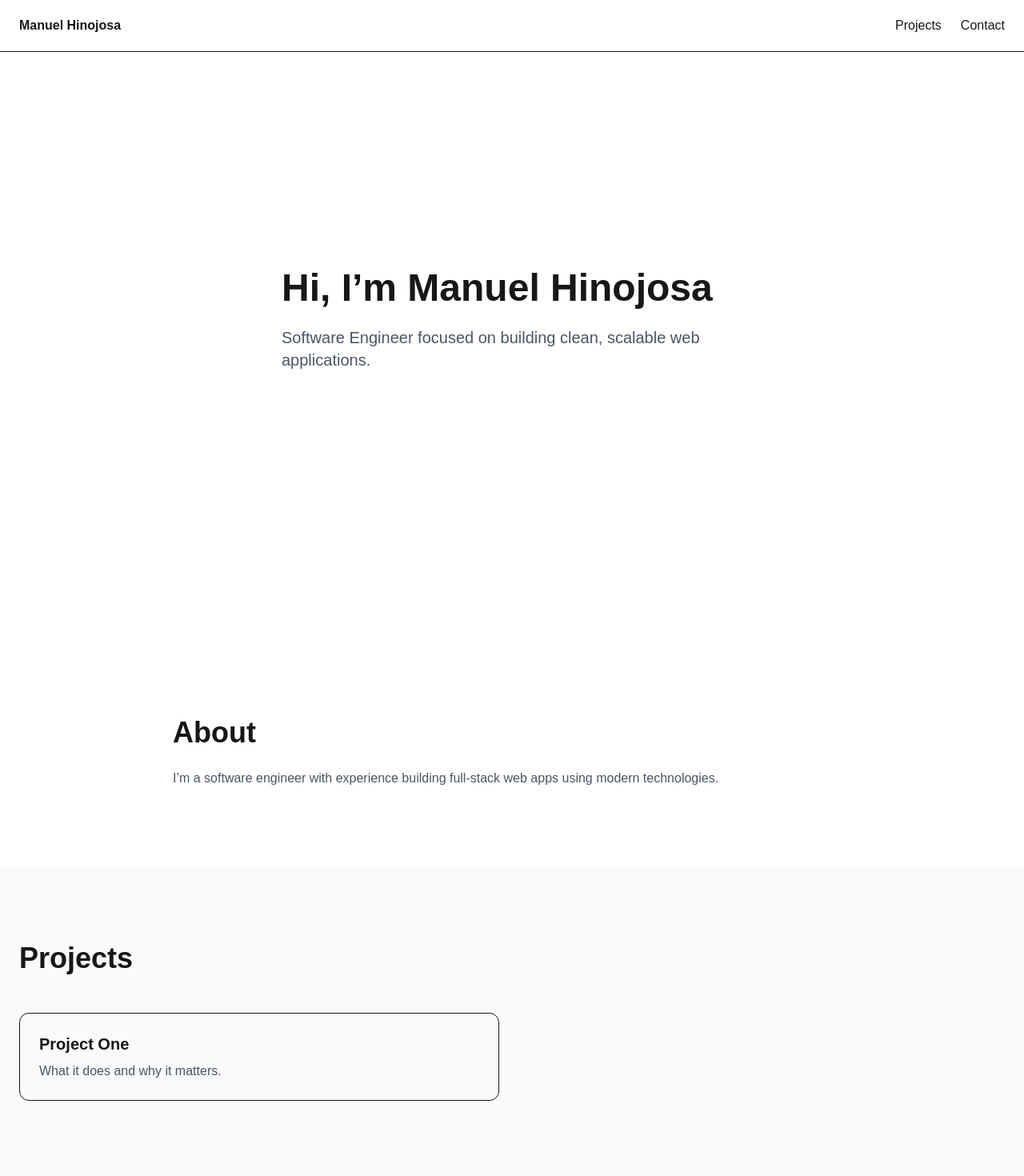
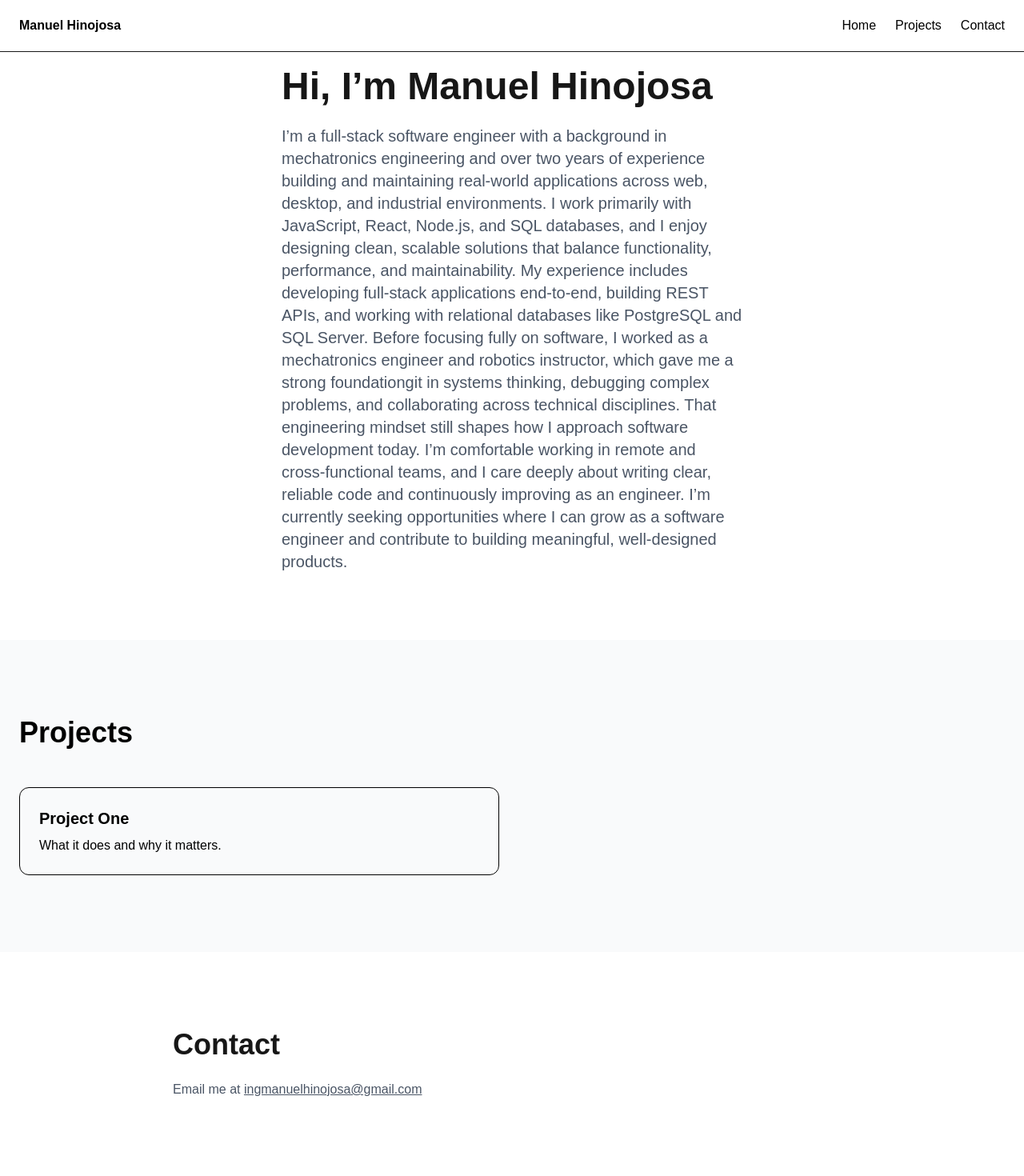
Before and after one commit to manuelfhinojosa/my-portfolio, a Next.js app: page / in a window 1280 px wide. Shown: the top 1470 px of the page at 80% size. Built offline with nearby package versions, Linux system fonts and the light colour scheme.

Commit message:
Removed About section

```diff
--- a/app/page.tsx
+++ b/app/page.tsx
@@ -1,6 +1,6 @@
 import Navbar from "@/components/Navbar";
 import Hero from "@/components/Hero";
-import About from "@/components/About";
+/*import About from "@/components/About";*/
 import Projects from "@/components/Projects";
 import Contact from "@/components/Contact";
 
@@ -9,7 +9,7 @@ export default function Home() {
     <>
       <Navbar />
       <Hero />
-      <About />
+      {/*<About />*/}
       <Projects />
       <Contact />
     </>
--- a/components/About.tsx
+++ b/components/About.tsx
@@ -1,6 +1,6 @@
 export default function About() {
   return (
-    <section className="py-24">
+    <section id="about" className="py-24">
       <div className="max-w-4xl mx-auto px-6">
         <h2 className="text-4xl font-bold mb-6">About</h2>
         <p className="text-gray-600 leading-relaxed">
--- a/components/Contact.tsx
+++ b/components/Contact.tsx
@@ -5,8 +5,8 @@ export default function Contact() {
         <h2 className="text-4xl font-bold mb-6">Contact</h2>
         <p className="text-gray-600">
           Email me at{" "}
-          <a className="underline" href="mailto:you@email.com">
-            you@email.com
+          <a className="underline" href="mailto:ingmanuelhinojosa@gmail.com">
+            ingmanuelhinojosa@gmail.com
           </a>
         </p>
       </div>
--- a/components/Hero.tsx
+++ b/components/Hero.tsx
@@ -1,11 +1,27 @@
 export default function Hero() {
   return (
-    <section className="h-screen flex items-center">
+    <section id="hero" className="h-screen flex items-center">
       <div className="max-w-7xl mx-auto px-6">
         <h1 className="text-5xl font-bold">Hi, I’m Manuel Hinojosa</h1>
         <p className="mt-6 text-xl text-gray-600 max-w-xl">
-          Software Engineer focused on building clean, scalable web
-          applications.
+          I’m a full-stack software engineer with a background in mechatronics
+          engineering and over two years of experience building and maintaining
+          real-world applications across web, desktop, and industrial
+          environments. I work primarily with JavaScript, React, Node.js, and
+          SQL databases, and I enjoy designing clean, scalable solutions that
+          balance functionality, performance, and maintainability. My experience
+          includes developing full-stack applications end-to-end, building REST
+          APIs, and working with relational databases like PostgreSQL and SQL
+          Server. Before focusing fully on software, I worked as a mechatronics
+          engineer and robotics instructor, which gave me a strong foundationgit
+          in systems thinking, debugging complex problems, and collaborating
+          across technical disciplines. That engineering mindset still shapes
+          how I approach software development today. I’m comfortable working in
+          remote and cross-functional teams, and I care deeply about writing
+          clear, reliable code and continuously improving as an engineer. I’m
+          currently seeking opportunities where I can grow as a software
+          engineer and contribute to building meaningful, well-designed
+          products.
         </p>
       </div>
     </section>
--- a/components/Navbar.tsx
+++ b/components/Navbar.tsx
@@ -1,9 +1,11 @@
 export default function Navbar() {
   return (
     <nav className="fixed top-0 w-full bg-white border-b z-50">
-      <div className="max-w-7xl mx-auto px-6 h-16 flex items-center justify-between">
+      <div className="max-w-7xl mx-auto px-6 h-16 flex items-center justify-between text-black">
         <span className="font-bold">Manuel Hinojosa</span>
         <div className="space-x-6">
+          <a href="#hero">Home</a>
+          {/*<a href="#about">About</a>*/}
           <a href="#projects">Projects</a>
           <a href="#contact">Contact</a>
         </div>
--- a/components/Projects.tsx
+++ b/components/Projects.tsx
@@ -2,15 +2,15 @@ import { projects } from "@/lib/projects";
 
 export default function Projects() {
   return (
-    <section id="projects" className="py-24 bg-gray-50">
+    <section id="projects" className="py-24 bg-gray-50 text-black">
       <div className="max-w-7xl mx-auto px-6">
-        <h2 className="text-4xl font-bold mb-12">Projects</h2>
+        <h2 className="text-4xl font-bold mb-12 text black">Projects</h2>
 
         <div className="grid md:grid-cols-2 gap-8">
           {projects.map((p) => (
             <div key={p.title} className="border p-6 rounded-xl">
               <h3 className="text-xl font-semibold">{p.title}</h3>
-              <p className="text-gray-600 mt-2">{p.description}</p>
+              <p className="text-black mt-2">{p.description}</p>
             </div>
           ))}
         </div>
```
